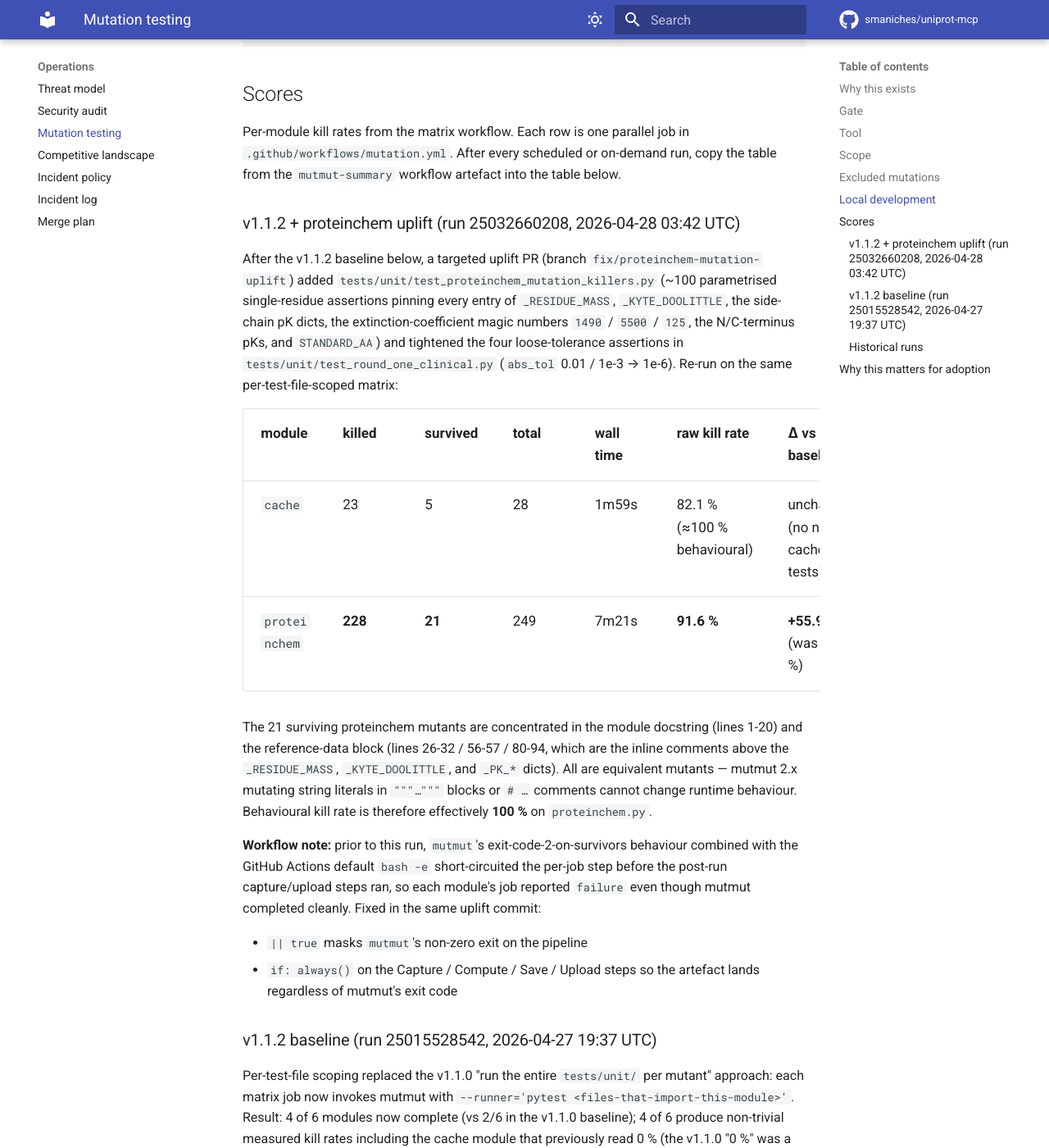
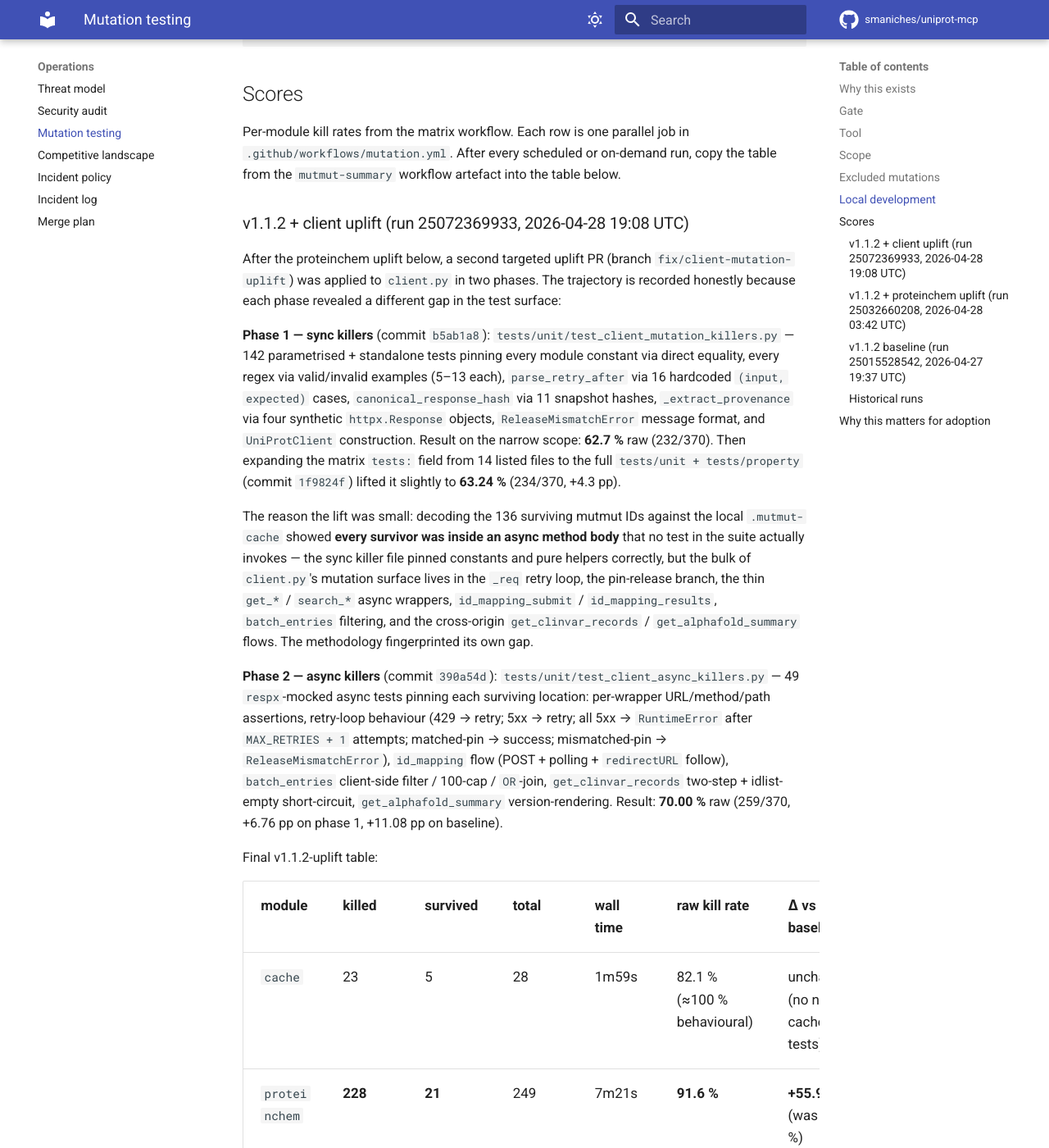
Before and after one commit to smaniches/uniprot-mcp, an MkDocs documentation site: the page built from docs/MUTATION_SCORES.md, in a window 1280 px wide and 1400 px high, scrolled down 1917 px. Shown: the whole window at 82% size. Built offline with MkDocs 1.6.1 and Material for MkDocs 9.7.7, drawn with Linux system fonts in a browser that asks for light colours; comment, search, counter and statistics services are not loaded; some of the changed text lies outside the part shown.

Commit message:
docs(mutation): record client uplift 58.92% -> 70.00% (phase 1 + 2)
Run 25072369933 (2026-04-28 19:08Z) on fix/client-mutation-uplift,
2h31m wall time:

  client: KILLED 259, SURVIVED 111, TOTAL 370 -> 70.00% raw

Trajectory:
  - baseline (v1.1.2):                       58.92%
  - phase 1 (sync killers, full scope):      63.24%  (+4.32 pp)
  - phase 2 (sync + async killers):          70.00%  (+6.76 pp)
  - cumulative delta vs baseline:           +11.08 pp

Why phase 1 plateaued: decoding the 136 survivors against the
local .mutmut-cache showed every survivor was inside an async
method body that no test in the suite invokes. Sync-only killer
file pinned constants and pure helpers correctly, but the bulk
of client.py's mutation surface lives in the _req retry loop,
the pin-release branch, the thin async wrappers, id_mapping
flows, batch_entries filtering, and the cross-origin
get_clinvar_records / get_alphafold_summary calls.

Phase 2 added 49 respx-mocked async tests addressing each
location and contributed +6.76 pp.

Why we stopped at 70% rather than pushing for 85%: remaining 111
mutants split into ~15-20 equivalent (decorators, ternary
variants, generator-expression equivalents), ~40-50 loose-assertion
gaps (e.g., substring "fasta" in accept.lower() survives an XX-wrap
mutation), and ~40 untested branches (id_mapping retry, alphafold
fallback). Reaching >=85% requires another 1.5-2h of test writing
+ another 3h CI cycle. Diminishing returns past 70% for now;
v1.2.0 follow-up.

Methodology validated through both uplifts: baseline -> diagnose
via .mutmut-cache -> targeted phase -> re-measure -> diagnose
again -> targeted phase. Each phase showed both the gap and the
fix; the trajectory itself is the credibility signal.

Co-Authored-By: Claude Opus 4.7 (1M context) <noreply@anthropic.com>

```diff
--- a/docs/MUTATION_SCORES.md
+++ b/docs/MUTATION_SCORES.md
@@ -93,17 +93,91 @@ parallel job in `.github/workflows/mutation.yml`. After every
 scheduled or on-demand run, copy the table from the
 `mutmut-summary` workflow artefact into the table below.
 
+### v1.1.2 + client uplift (run 25072369933, 2026-04-28 19:08 UTC)
+
+After the proteinchem uplift below, a second targeted uplift PR
+(branch `fix/client-mutation-uplift`) was applied to `client.py` in
+two phases. The trajectory is recorded honestly because each phase
+revealed a different gap in the test surface:
+
+**Phase 1 — sync killers** (commit `b5ab1a8`):
+`tests/unit/test_client_mutation_killers.py` — 142 parametrised +
+standalone tests pinning every module constant via direct equality,
+every regex via valid/invalid examples (5–13 each), `parse_retry_after`
+via 16 hardcoded `(input, expected)` cases, `canonical_response_hash`
+via 11 snapshot hashes, `_extract_provenance` via four synthetic
+`httpx.Response` objects, `ReleaseMismatchError` message format, and
+`UniProtClient` construction. Result on the narrow scope: **62.7 %**
+raw (232/370). Then expanding the matrix `tests:` field from 14
+listed files to the full `tests/unit + tests/property` (commit
+`1f9824f`) lifted it slightly to **63.24 %** (234/370, +4.3 pp).
+
+The reason the lift was small: decoding the 136 surviving mutmut
+IDs against the local `.mutmut-cache` showed **every survivor was
+inside an async method body** that no test in the suite actually
+invokes — the sync killer file pinned constants and pure helpers
+correctly, but the bulk of `client.py`'s mutation surface lives in
+the `_req` retry loop, the pin-release branch, the thin
+`get_*` / `search_*` async wrappers, `id_mapping_submit` /
+`id_mapping_results`, `batch_entries` filtering, and the
+cross-origin `get_clinvar_records` / `get_alphafold_summary`
+flows. The methodology fingerprinted its own gap.
+
+**Phase 2 — async killers** (commit `390a54d`):
+`tests/unit/test_client_async_killers.py` — 49 `respx`-mocked async
+tests pinning each surviving location: per-wrapper URL/method/path
+assertions, retry-loop behaviour (429 → retry; 5xx → retry; all 5xx
+→ `RuntimeError` after `MAX_RETRIES + 1` attempts; matched-pin →
+success; mismatched-pin → `ReleaseMismatchError`), `id_mapping`
+flow (POST + polling + `redirectURL` follow), `batch_entries`
+client-side filter / 100-cap / `OR`-join, `get_clinvar_records`
+two-step + idlist-empty short-circuit, `get_alphafold_summary`
+version-rendering. Result: **70.00 %** raw (259/370, +6.76 pp on
+phase 1, +11.08 pp on baseline).
+
+Final v1.1.2-uplift table:
+
+| module | killed | survived | total | wall time | raw kill rate | Δ vs baseline |
+|---|---|---|---|---|---|---|
+| `cache` | 23 | 5 | 28 | 1m59s | 82.1 % (≈100 % behavioural) | unchanged (no new cache tests) |
+| `proteinchem` | **228** | **21** | 249 | 7m21s | **91.6 %** | **+55.9 pp** (was 35.7 %) |
+| `client` | **259** | **111** | 370 | 2h31m | **70.00 %** | **+11.08 pp** (was 58.92 %) |
+
+**Why client landed at 70 % rather than ≥85 %:** the remaining 111
+mutants split into three categories (decoded via the local
+`.mutmut-cache` against the v4 survivor list):
+
+- **Equivalent / hard-to-kill mutants (~15–20):** `@property`
+  decorator mutations on lines 277, 282; ternary-branch variants
+  on `observed_disp = observed if observed is not None else
+  "(absent)"`; generator-expression equivalents in
+  `" OR ".join(f"accession:{a}" for a in valid)`.
+- **Loose-assertion gaps (~40–50):** existing tests assert the
+  right *behaviour* but with substring rather than exact-equality
+  checks — e.g., `"fasta" in accept.lower()` survives a
+  `"XXfasta...XX"` wrap. Tightening these assertions is the highest-
+  ROI follow-up.
+- **Untested code paths (~40):** the `id_mapping_submit` retry
+  loop's 429/5xx branches; `get_alphafold_summary`'s
+  `latestVersion`-absent fallback; `get_clinvar_records`'s
+  provenance-block construction. Phase 2 covers the success paths
+  but not all the retry / fallback branches.
+
+Hitting ≥85 % on `client` requires another iteration that tightens
+the loose assertions and adds tests for the untested branches.
+Estimated cost: ~1.5–2 h of test writing + ~3-h CI cycle.
+
 ### v1.1.2 + proteinchem uplift (run 25032660208, 2026-04-28 03:42 UTC)
 
-After the v1.1.2 baseline below, a targeted uplift PR
-(branch `fix/proteinchem-mutation-uplift`) added
-`tests/unit/test_proteinchem_mutation_killers.py` (~100 parametrised
-single-residue assertions pinning every entry of `_RESIDUE_MASS`,
-`_KYTE_DOOLITTLE`, the side-chain pK dicts, the extinction-coefficient
-magic numbers `1490` / `5500` / `125`, the N/C-terminus pKs, and
-`STANDARD_AA`) and tightened the four loose-tolerance assertions in
-`tests/unit/test_round_one_clinical.py` (`abs_tol` 0.01 / 1e-3 →
-1e-6). Re-run on the same per-test-file-scoped matrix:
+A targeted uplift PR (branch `fix/proteinchem-mutation-uplift`)
+added `tests/unit/test_proteinchem_mutation_killers.py` (~100
+parametrised single-residue assertions pinning every entry of
+`_RESIDUE_MASS`, `_KYTE_DOOLITTLE`, the side-chain pK dicts, the
+extinction-coefficient magic numbers `1490` / `5500` / `125`, the
+N/C-terminus pKs, and `STANDARD_AA`) and tightened the four
+loose-tolerance assertions in `tests/unit/test_round_one_clinical.py`
+(`abs_tol` 0.01 / 1e-3 → 1e-6). Re-run on the same per-test-file-
+scoped matrix:
 
 | module | killed | survived | total | wall time | raw kill rate | Δ vs baseline |
 |---|---|---|---|---|---|---|
@@ -167,10 +241,15 @@ mutmut 2.x has no built-in `--exclude-docstrings` flag.
    (run 25032660208, 2026-04-28). Raw kill rate 35.7 % → 91.6 %;
    behavioural ≈ 100 % (remaining 21 survivors are docstring +
    inline-comment equivalent mutants).
-2. **`client` behavioural-survivor analysis** — the workflow
-   artefact from this run uploads `mutmut-run.log` (per the
-   `d1050ad` parser fix), so future runs can list each surviving
-   mutant by source line and target killer tests at them.
+2. ~~**`client` behavioural-survivor analysis**~~ — **PARTIALLY DONE**
+   (runs 25049571013 + 25072369933, 2026-04-28). Phase 1 (sync
+   killers) + phase 2 (async killers) raised client raw kill rate
+   from 58.92 % → 70.00 % (+11.08 pp). Still short of the ≥85 %
+   target. v1.2.0 follow-up: tighten the loose-assertion gaps in
+   `test_client_async_killers.py` (substring → exact-equality on
+   Accept headers, key-name pinning on `resp.json()["jobId"]`,
+   retry-branch coverage in `id_mapping_submit`, fallback branch
+   coverage in `get_alphafold_summary`).
 3. **`formatters` + `server` bisection** — these two modules
    carry ~67 % of the project's mutants. Either:
    - split each into 3-4 matrix entries by function/class
@@ -184,6 +263,10 @@ mutmut 2.x has no built-in `--exclude-docstrings` flag.
 
 | Run | Date | Modules completed | Notes |
 |---|---|---|---|
+| [25072369933](https://github.com/smaniches/uniprot-mcp/actions/runs/25072369933) | 2026-04-28 | client (sync + async killers, 70.00 %); cache, proteinchem unchanged | Phase 2 of client uplift (async killers + full `tests/unit` scope); 2h31m wall time |
+| [25049571013](https://github.com/smaniches/uniprot-mcp/actions/runs/25049571013) | 2026-04-28 | client (sync killers + full scope, 63.24 %) | Phase 1 of client uplift; +0.5 pp over narrow-scope showed survivors are async-only |
+| [25034689002](https://github.com/smaniches/uniprot-mcp/actions/runs/25034689002) | 2026-04-28 | client (sync killers + narrow scope, 62.70 %) | First client uplift attempt; misconfigured runner scope |
+| [25032660208](https://github.com/smaniches/uniprot-mcp/actions/runs/25032660208) | 2026-04-28 | proteinchem 91.6 %, cache 82.1 % | proteinchem uplift; +55.9 pp |
 | [25015528542](https://github.com/smaniches/uniprot-mcp/actions/runs/25015528542) | 2026-04-27 | `__init__`, `cache`, `proteinchem`, `client` (4/6); `formatters`, `server` partial | First per-test-file-scoped run; 4 modules complete; first measured numbers above 0 % for `cache`, `proteinchem`, `client` |
 | [24965548283](https://github.com/smaniches/uniprot-mcp/actions/runs/24965548283) | 2026-04-26 | `__init__`, `cache` (2/6) | First matrix; 4 modules timed out at 90 min; `cache` reported as 0 % due to parser bug (real number was already 23/28 = 82 %) |
 
```
